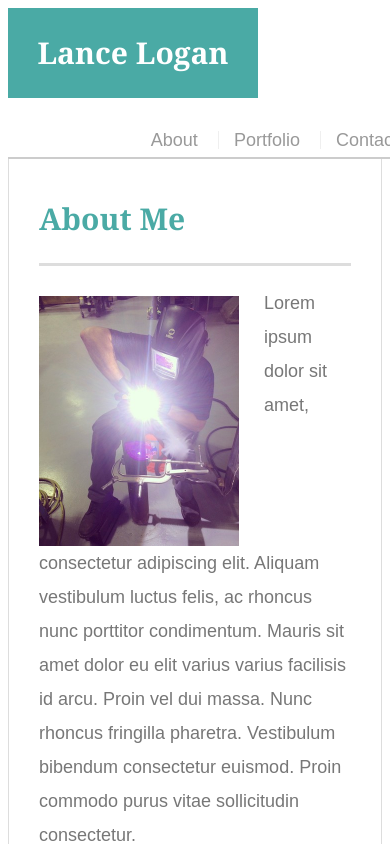
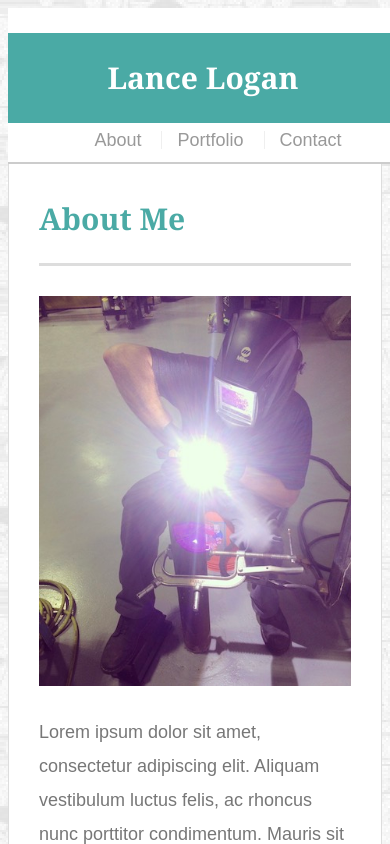
Before and after one commit to lancelogan1/Responsive-Portfolio, a plain HTML site: page index.html in a window 390 px wide. Shown: the top 844 px of the page. Drawn offline with Linux system fonts and the light colour scheme.

Commit message:
mobile responsive

```diff
--- a/assets/css/style.css
+++ b/assets/css/style.css
@@ -3,7 +3,7 @@ body {
     font-size: 18px;
     line-height: 34px;
     color: #777;
-    background: url("../images/concrete_seamless.png");
+    background: url("../images/background.jpg");
   }
 
   * {
@@ -61,6 +61,7 @@ body {
     color: #fff;
     background: #fff;
     border-bottom: 2px solid #ccc;
+    min-height: 70px;
   }
 
   #logo {
@@ -215,3 +216,44 @@ body {
     background: #4aaaa5;
     border: 0 none;
   }
+
+  /* Media Queries*/
+  @media (max-width: 640px) {
+
+    #masthead .container{
+      margin:0;
+      padding: 0;
+      position: static;
+    }
+
+
+
+    #masthead .container nav{
+      float: none;
+      width: 100%;
+      text-align: center;
+      padding: 5px 0px 5px 0px;
+    }
+
+    #masthead #logo{
+      text-align: center;
+      width: 100%;
+    }
+
+    .auth-image{
+
+      float: none;
+      width: 100%;
+      height: auto;
+    }
+  }
+/*
+  @media (max-width: 768px) {
+
+  }
+
+  @media (max-width: 980px) {
+
+  }
+
+  */
--- a/index.html
+++ b/index.html
@@ -3,6 +3,7 @@
 
 <head>
   <meta charset="UTF-8">
+  <meta name="viewport" content= "width=device-width, initial-scale=1">
   <title>About | Lance Logan</title>
   <link rel="stylesheet" type="text/css" href="assets/css/style.css">
 </head>
```
Also changed, not shown: contact.html (+1 -0 lines), portfolio.html (+1 -0 lines), assets/images/background.jpg (added).
